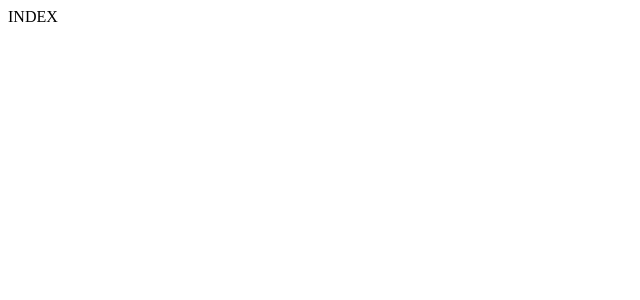
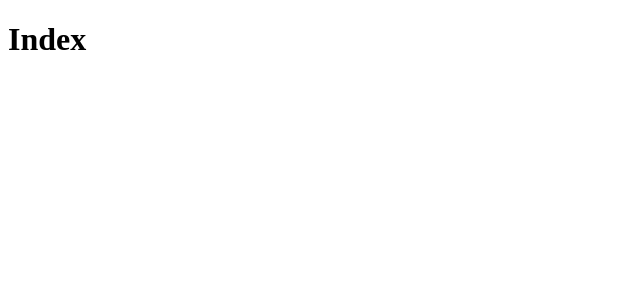
Before and after one commit to EdimilsonWork/VedaWikiWebsite, a Next.js app: page / in a window 1280 px wide. Shown: the top 300 px of the page, without its empty margins (0-640 px from the left). Built offline with nearby package versions, Linux system fonts and the light colour scheme.

Commit message:
Created Layout component

```diff
--- /dev/null
+++ b/components/shared/Layout.js
@@ -0,0 +1,14 @@
+import React from 'react'
+
+
+export default class Layout extends React.Component {
+    render () {
+        return (
+            <React.Fragment>
+                <div>
+                    {this.props.children}
+                </div>
+            </React.Fragment>
+        )
+    }
+}
--- a/pages/index.js
+++ b/pages/index.js
@@ -1,10 +1,13 @@
 import React from 'react'
+import Layout from '../components/shared/Layout'
 
 
 export default class Index extends React.Component {
     render () {
         return (
-            <div>INDEX</div>
+            <Layout>
+                <h1>Index</h1>
+            </Layout>
         )
     }
 }
```
